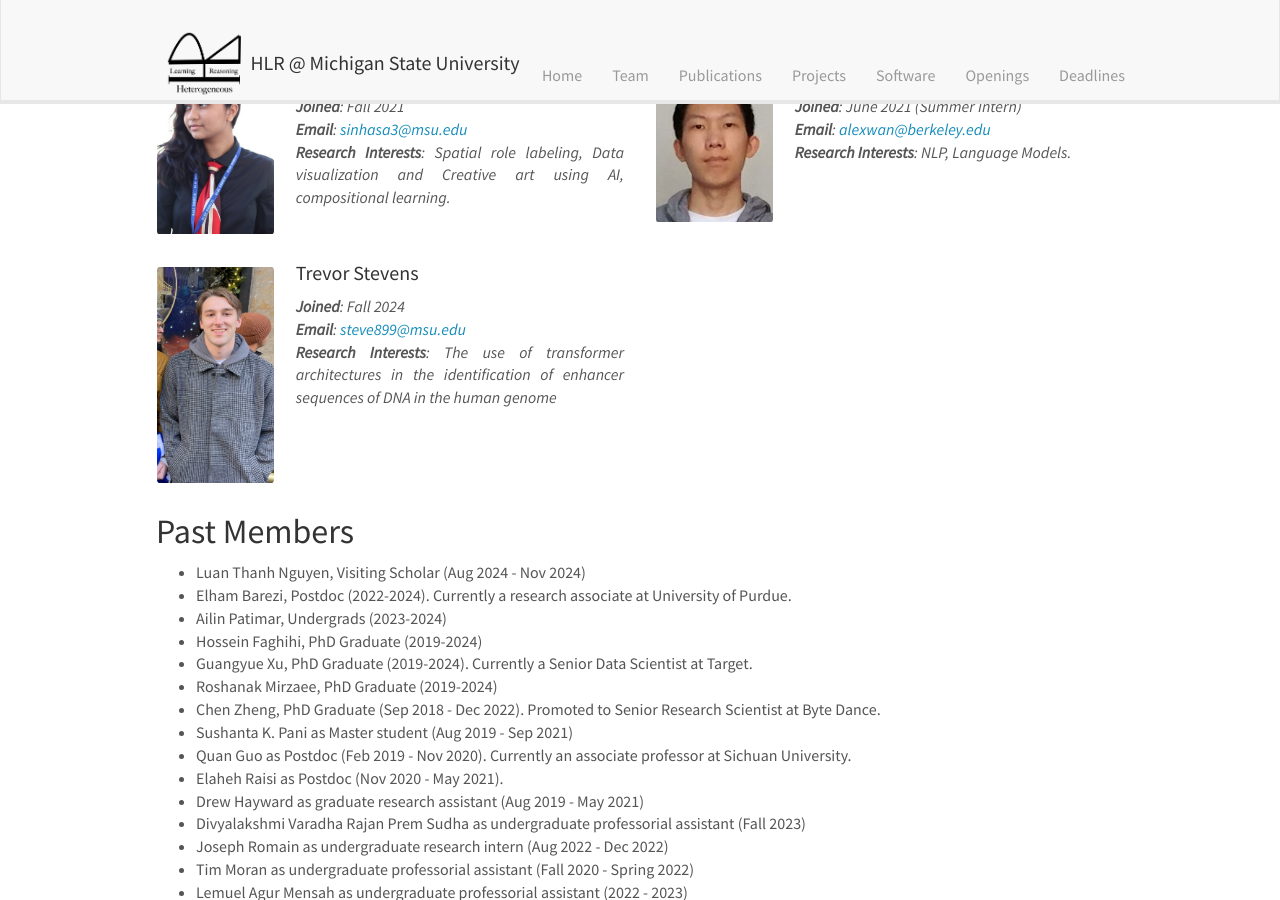
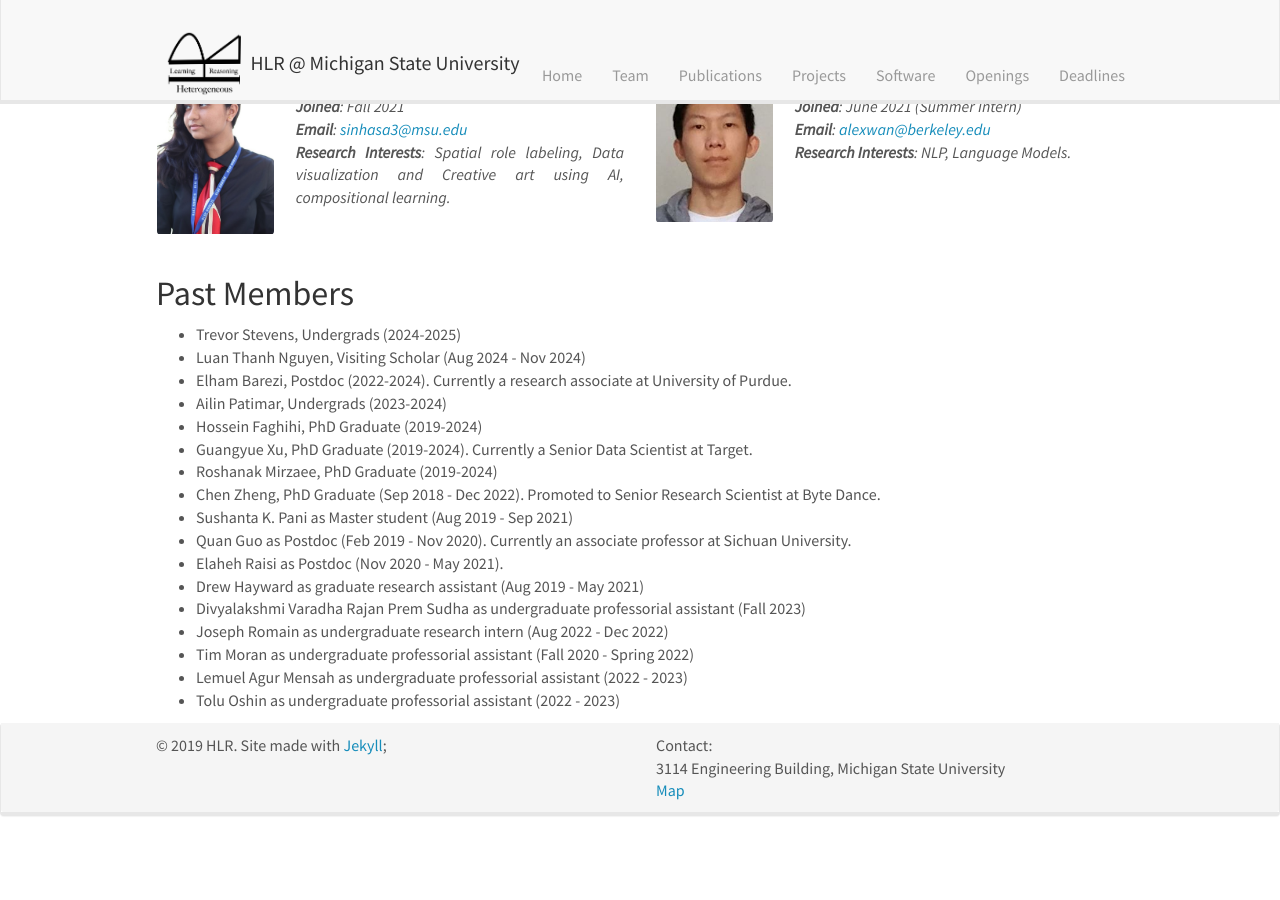
Before and after one commit to HLR/HLR.github.io, a Jekyll site: the page built from _pages/team.md, in a window 1280 px wide and 900 px high, scrolled down 1781 px. Built offline with Jekyll 4.4.1, drawn with Linux system fonts in a browser that asks for light colours; nearby versions of some CDN libraries; after the commit the page ends 2619 px from its top, so only the background shows below that.

Commit message:
Update Stevens into Past Members

```diff
--- a/_pages/team.md
+++ b/_pages/team.md
@@ -101,6 +101,7 @@ Go to <a href="{{ site.url }}{{ site.baseurl }}/pictures/"> <b>Gallery</b> </a>
 </div>
 
 ## Past Members
+- Trevor Stevens, Undergrads (2024-2025)
 - Luan Thanh Nguyen, Visiting Scholar (Aug 2024 - Nov 2024)
 - Elham Barezi, Postdoc (2022-2024). Currently a research associate at University of Purdue.
 - Ailin Patimar, Undergrads (2023-2024)
```
Also changed, not shown: _data/undergrads.yml (+6 -7 lines).
